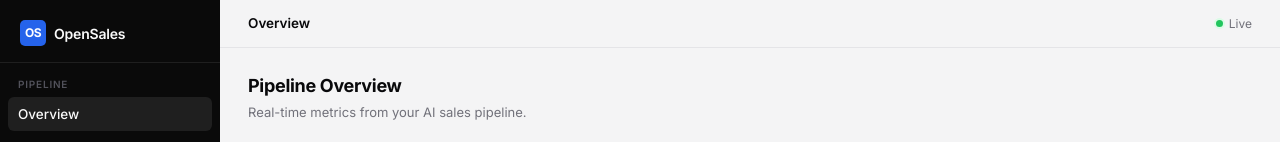
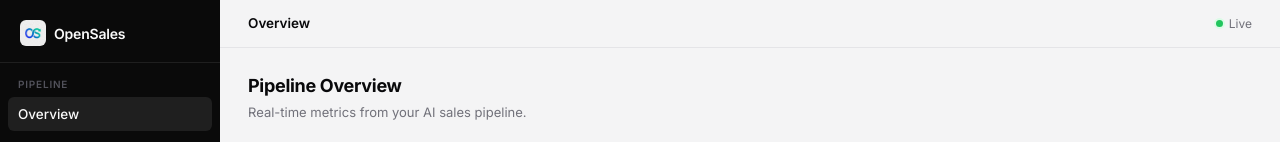
Before and after one commit to SunfishTK1/OpenSales, a React (Vite) app in the folder ui (will)/: page / in a window 1280 px wide. Shown: the top 142 px of the page. Built offline with nearby package versions, Linux system fonts and the light colour scheme; no server answers; the database is empty.

Commit message:
need to change os

```diff
--- a/ui (will)/index.html
+++ b/ui (will)/index.html
@@ -4,6 +4,7 @@
     <meta charset="UTF-8" />
     <meta name="viewport" content="width=device-width, initial-scale=1.0" />
     <title>OpenSales</title>
+    <link rel="icon" type="image/png" href="/logo.png" />
     <link rel="preconnect" href="https://fonts.googleapis.com" />
     <link rel="preconnect" href="https://fonts.gstatic.com" crossorigin />
     <link href="https://fonts.googleapis.com/css2?family=Inter:wght@400;500;600;700&display=swap" rel="stylesheet" />
--- a/ui (will)/src/App.jsx
+++ b/ui (will)/src/App.jsx
@@ -30,11 +30,9 @@ export default function App() {
         {/* Logo */}
         <div style={{ padding: '20px 20px 16px', borderBottom: '1px solid #1f1f1f' }}>
           <div style={{ display: 'flex', alignItems: 'center', gap: 8 }}>
-            <div style={{
-              width: 26, height: 26, background: '#2563eb', borderRadius: 5,
-              display: 'flex', alignItems: 'center', justifyContent: 'center',
-              fontSize: 12, fontWeight: 700, color: '#fff', letterSpacing: '-0.5px'
-            }}>OS</div>
+            <div style={{ width: 26, height: 26, borderRadius: 6, overflow: 'hidden', flexShrink: 0 }}>
+              <img src="/logo.png" alt="OpenSales" style={{ width: '100%', height: '100%', objectFit: 'cover', display: 'block' }} />
+            </div>
             <span style={{ color: '#fafafa', fontWeight: 600, fontSize: 14, letterSpacing: '-0.2px' }}>OpenSales</span>
           </div>
         </div>
```
Also changed, not shown: ui (will)/Gemini_Generated_Image_2xy9x02xy9x02xy9.png (added), ui (will)/public/logo.png (added), 5 other files (tests, documents, lock files or other folders).
